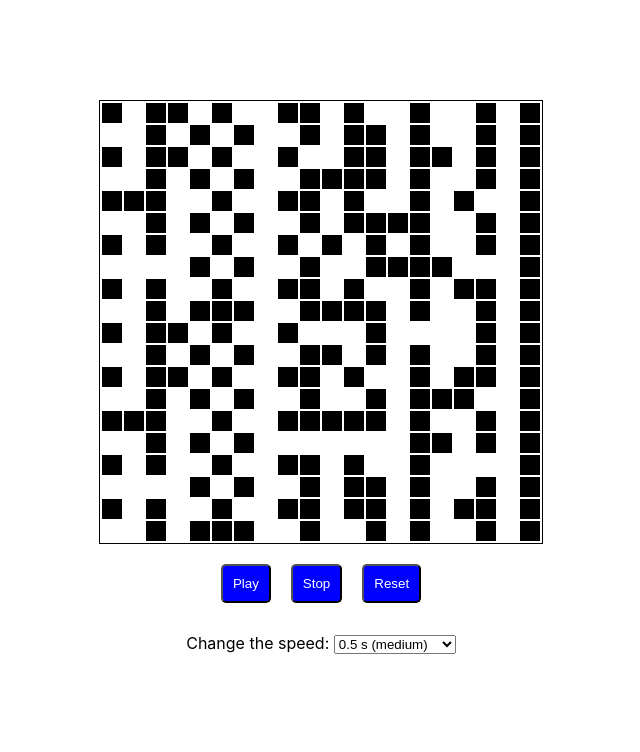
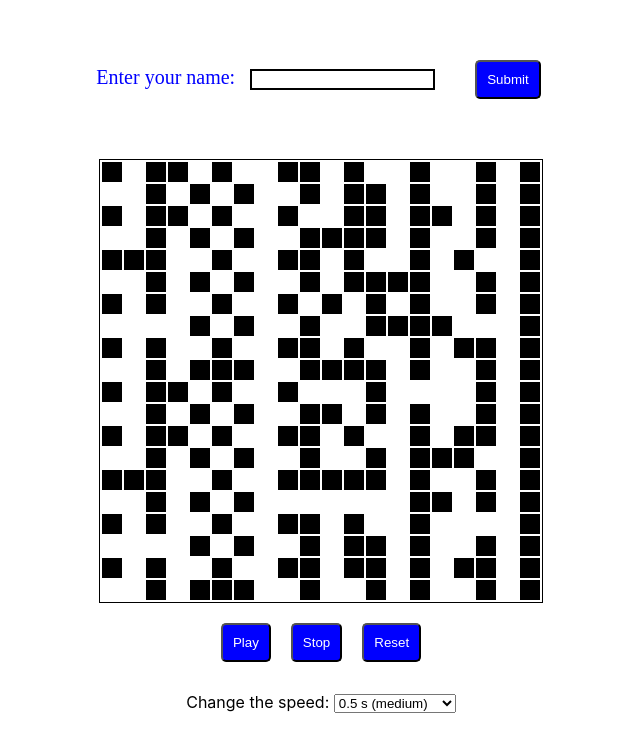
Before and after one commit to AnickaVargova/Game-of-Life-TS, a React (Create React App) app: page / in a window 1280 px wide. Shown: the top 752 px of the page, without its empty margins (319-959 px from the left). Built offline with nearby package versions, Linux system fonts and the light colour scheme.

Commit message:
combineReducers added

```diff
--- a/src/components/App.tsx
+++ b/src/components/App.tsx
@@ -1,7 +1,8 @@
 import Board from "./Board";
 import styled from "styled-components";
+import Login from "./Login";
 import { useSelector, useDispatch } from "react-redux";
-import { setTempoAction, setRunningAction, getTempo, resetAction, startGame } from "../reducer";
+import { setTempoAction, setRunningAction, getTempo, resetAction, startGame } from "../reducers/gameReducer";
 
 const Buttons = styled.div`
   display: flex;
@@ -35,8 +36,8 @@ const App = () => {
 
   return (
     <div className="App">
+      <Login/>
       <Board />
-
       <Buttons>
         <Button onClick={() => dispatch(startGame())}>Play</Button>
         <Button onClick={() => dispatch(setRunningAction(false))}>Stop</Button>
--- a/src/components/Board.tsx
+++ b/src/components/Board.tsx
@@ -2,12 +2,12 @@
 import Row from "./Row";
 import styled from "styled-components";
 import { useSelector } from "react-redux";
-import { getBoard} from "./../reducer";
+import { getBoard} from "../reducers/gameReducer";
 
 const Table = styled.table`
   border: 1px solid black;
   margin: auto;
-  margin-top: 100px;
+  margin-top: 50px;
   padding: 0;
 `;
 
--- /dev/null
+++ b/src/components/Login.tsx
@@ -0,0 +1,53 @@
+import {useSelector, useDispatch} from 'react-redux';
+import {useState} from 'react';
+import styled from 'styled-components';
+import {getName, setNameAction} from "../reducers/loginReducer"
+
+const LoginSection = styled.div`
+margin-top: 40px;
+text-align: center;
+`
+const Label = styled.label`
+margin: 5px;
+color: blue;
+font-size: 20px;
+`
+
+const Input = styled.input`
+margin: 10px;
+margin-right: 30px;
+border: 2px solid black;
+&: hover {
+    border: 2px solid blue;
+}
+`
+
+const Greeting = styled.h1`
+color: turquoise;
+`
+
+const Button = styled.button`
+  margin: 10px;
+  margin-top: 20px;
+  color: white;
+  background-color: blue;
+  border-radius: 5px;
+  padding: 10px;
+`;
+const Login = () => {
+
+const name = useSelector(getName);
+const dispatch = useDispatch();
+const [input, setInput] = useState('');
+
+return (
+    <LoginSection>
+        <Label>Enter your name:</Label>
+        <Input type = 'text' value = {input} onChange = {(e)=>setInput(e.target.value)} />
+        <Button onClick = {()=>{dispatch(setNameAction(input)); setInput('')}}>Submit</Button>
+        <Greeting>{name? `Hello ${name}!`: null}</Greeting>
+    </LoginSection>
+)
+}
+
+export default Login;
--- a/src/components/Row.tsx
+++ b/src/components/Row.tsx
@@ -1,6 +1,6 @@
 import Square from "./Square";
 import { useDispatch, useSelector } from "react-redux";
-import { updateSquareAction, getBoard } from "./../reducer";
+import { updateSquareAction, getBoard } from "../reducers/gameReducer";
 
 const Row = (props: {rowIndex: number} ) => {
   const dispatch = useDispatch();
--- a/src/data.ts
+++ b/src/data.ts
@@ -1,3 +1,5 @@
+export const name = "";
+
 const data = {
   boardInfo: [
     [
--- a/src/global.d.ts
+++ b/src/global.d.ts
@@ -1,6 +1,6 @@
-import { Actions, State } from "./reducer";
+import { Actions, GlobalState } from "./reducers/reducer";
 
 export type ThunkReturnType = (
   dispatch: (act: Actions | (() => any)) => any,
-  getState: () => State
+  getState: () => GlobalState
 ) => any;
--- a/src/index.tsx
+++ b/src/index.tsx
@@ -4,7 +4,8 @@ import App from "./components/App";
 import reportWebVitals from "./reportWebVitals";
 import { createStore, compose, applyMiddleware } from "redux";
 import { Provider } from "react-redux";
-import reducer from "./reducer";
+import {reducers} from "./reducers/reducer";
+// import {gameReducer} from './reducers/gameReducer'
 import thunk from 'redux-thunk';
 
 declare global {
@@ -16,7 +17,8 @@ declare global {
 const composeEnhancers = window.__REDUX_DEVTOOLS_EXTENSION_COMPOSE__ || compose;
 
 const store = createStore(
-  reducer,
+  reducers,
+  // gameReducer,
   composeEnhancers(applyMiddleware(thunk)),
    );
 
--- a/src/reducer.ts
+++ b/src/reducers/gameReducer.ts
@@ -1,7 +1,8 @@
-import data from "./data";
-import updateSquare from "./utils/updateSquare";
-import updateBoard from "./utils/updateBoard";
-import { ThunkReturnType } from "./global";
+import data from "../data";
+import updateSquare from "../utils/updateSquare";
+import updateBoard from "../utils/updateBoard";
+import { ThunkReturnType } from "../global";
+import { Actions, GlobalState } from "./reducer";
 
 export type State = typeof data;
 
@@ -20,9 +21,9 @@ export const startGame = (): ThunkReturnType => (dispatch, getState) => {
   setTimeout(doStep, getTempo(getState()));
 };
 
-export const getBoard = (state: State) => state.boardInfo;
-export const getTempo = (state: State) => state.tempo;
-export const getIsRunning = (state: State) => state.isRunning;
+export const getBoard = (state: GlobalState) => state.game.boardInfo;
+export const getTempo = (state: GlobalState) => state.game.tempo;
+export const getIsRunning = (state: GlobalState) => state.game.isRunning;
 export const updateSquareAction = (index: number, rowIndex: number) => ({
   type: "UPDATE_SQUARE" as const,
   payload: { index, rowIndex },
@@ -38,14 +39,7 @@ export const setRunningAction = (bool: boolean) => ({
 export const updateBoardAction = () => ({ type: "UPDATE_BOARD" as const });
 export const resetAction = () => ({ type: "RESET" as const });
 
-export type Actions =
-  | ReturnType<typeof updateSquareAction>
-  | ReturnType<typeof setTempoAction>
-  | ReturnType<typeof setRunningAction>
-  | ReturnType<typeof updateBoardAction>
-  | ReturnType<typeof resetAction>;
-
-function reducer(state = data, action: Actions): State {
+export const gameReducer = (state = data, action: Actions): State => {
   switch (action.type) {
     case "UPDATE_SQUARE":
       return {
@@ -67,6 +61,4 @@ function reducer(state = data, action: Actions): State {
     default:
       return state;
   }
-}
-
-export default reducer;
+};
--- /dev/null
+++ b/src/reducers/loginReducer.ts
@@ -0,0 +1,17 @@
+import { name } from "../data";
+import { GlobalState, Actions } from "./reducer";
+
+export const getName = (state: GlobalState) => state.name;
+export const setNameAction = (name: string) => ({
+  type: "SET_NAME" as const,
+  payload: name,
+});
+
+export const loginReducer = (state = name, action: Actions): string => {
+  switch (action.type) {
+    case "SET_NAME":
+      return action.payload;
+    default:
+      return state;
+  }
+};
--- /dev/null
+++ b/src/reducers/reducer.ts
@@ -0,0 +1,36 @@
+import { combineReducers } from "redux";
+import { loginReducer } from "./loginReducer";
+import { gameReducer } from "./gameReducer";
+
+import {
+  updateSquareAction,
+  setTempoAction,
+  setRunningAction,
+  updateBoardAction,
+  resetAction,
+} from "./gameReducer";
+
+import { setNameAction } from "./loginReducer";
+
+export type Actions =
+  | ReturnType<typeof updateSquareAction>
+  | ReturnType<typeof setTempoAction>
+  | ReturnType<typeof setRunningAction>
+  | ReturnType<typeof updateBoardAction>
+  | ReturnType<typeof resetAction>
+  | ReturnType<typeof setNameAction>;
+
+export type GetStateFromReducers<T> = T extends (...args: any[]) => infer Ret
+  ? Ret
+  : T extends Record<any, any>
+  ? {
+      [K in keyof T]: GetStateFromReducers<T[K]>;
+    }
+  : T;
+
+export const reducers = combineReducers({
+  name: loginReducer,
+  game: gameReducer,
+});
+
+export type GlobalState = GetStateFromReducers<typeof reducers>;
```
Lines whose indentation alone changed are shown as unchanged.
